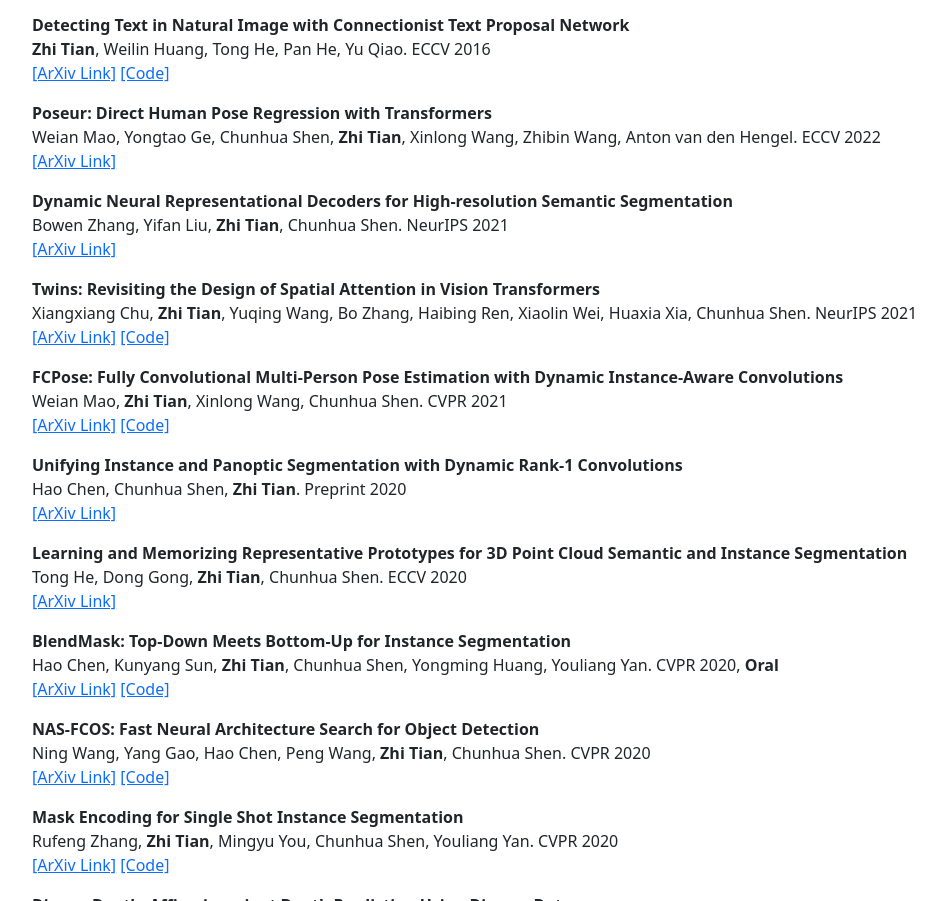
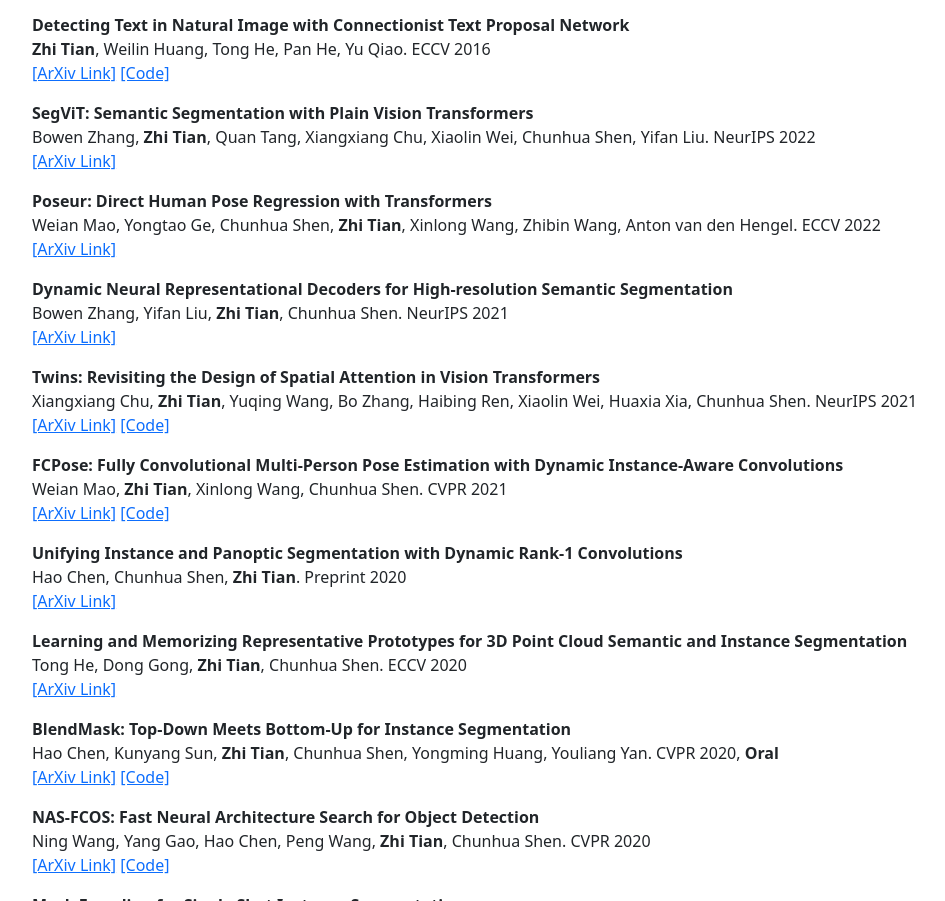
Before and after one commit to tianzhi0549/tianzhi0549.github.io, a plain HTML site: page index.html in a window 1280 px wide. Shown: the part 1305-2206 px from the top of the page, without its empty margins (54-999 px from the left). Drawn offline with Linux system fonts and the light colour scheme.

Commit message:
Update index.html

```diff
--- a/index.html
+++ b/index.html
@@ -160,6 +160,17 @@
                     </p>
                 </div>
             </div>
+
+           <div class="media">
+                <div class="media-body">
+                    <p class="media-heading">
+                        <strong>SegViT: Semantic Segmentation with Plain Vision Transformers</strong><br />
+                        Bowen Zhang, <strong>Zhi Tian</strong>, Quan Tang, Xiangxiang Chu, Xiaolin Wei, Chunhua Shen, Yifan Liu. NeurIPS 2022 <br />
+                        <a href="https://arxiv.org/abs/2210.05844">[ArXiv Link]</a>
+                    </p>
+                </div>
+            </div>
+
             <div class="media">
                 <div class="media-body">
                     <p class="media-heading">
```
